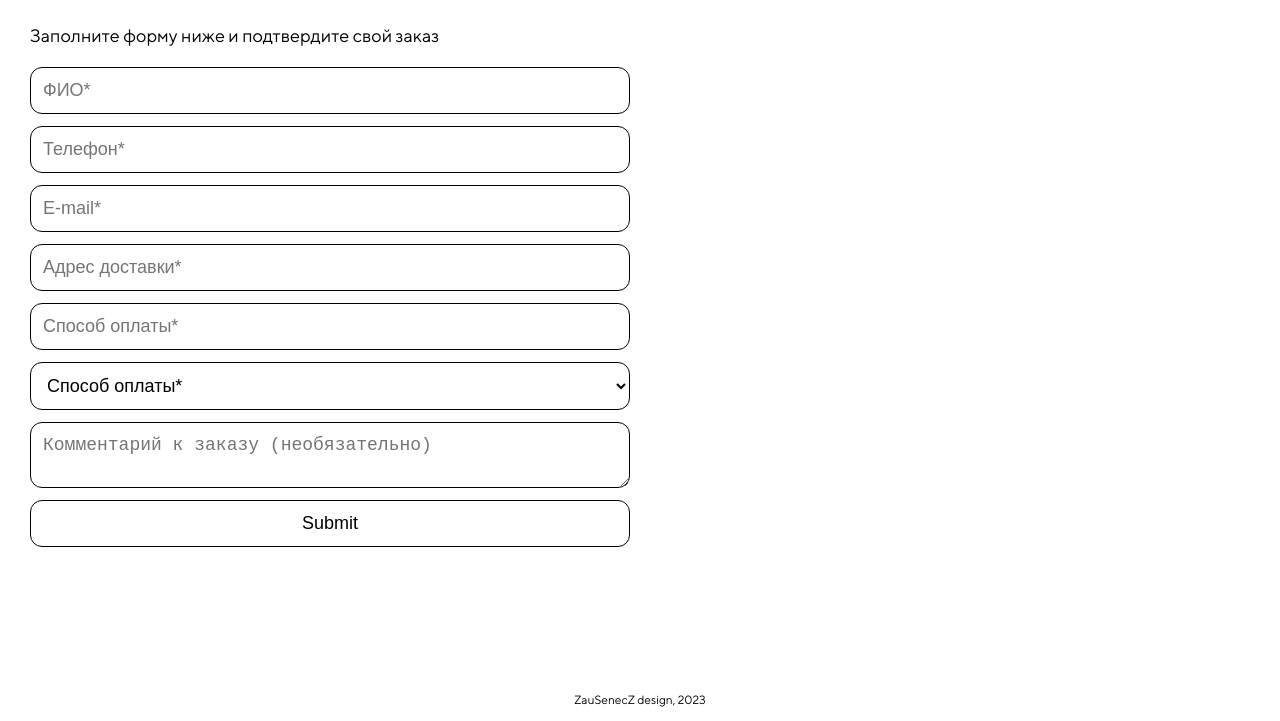
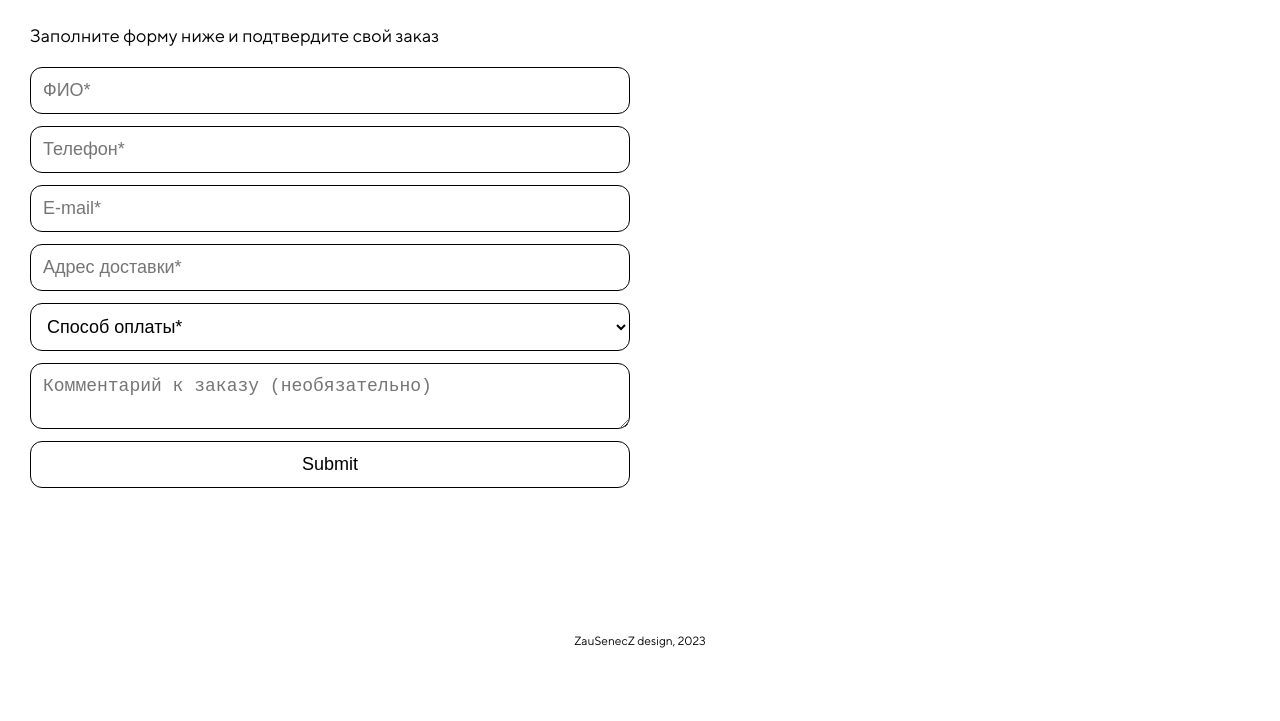
Before and after one commit to zausenecz/stroycity, a plain HTML site: page order.html in a window 1280 px wide. Shown: the part 225-946 px from the top of the page. After the commit the page ends 887 px from the top, so only its background shows below. Drawn offline with Linux system fonts and the light colour scheme.

Commit message:
Update order.html

```diff
--- a/order.html
+++ b/order.html
@@ -39,7 +39,6 @@
                     <input id="phone" type="text" placeholder="Телефон*">
                     <input id="email" type="email" placeholder="E-mail*">
                     <input id="address" type="text" placeholder="Адрес доставки*">
-                    <input id="payment" type="text" placeholder="Способ оплаты*">
                     <select class="category" id="category" size="1">
                         <option>Способ оплаты*</option>
                         <option>Банковская карта</option>
```
